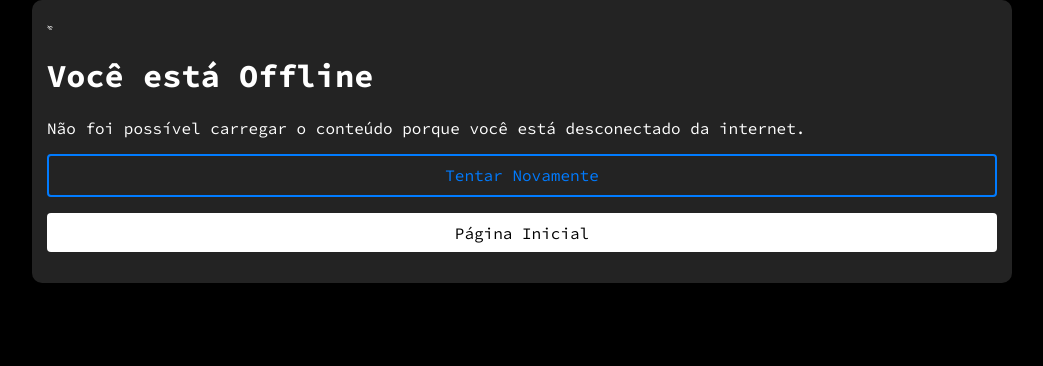
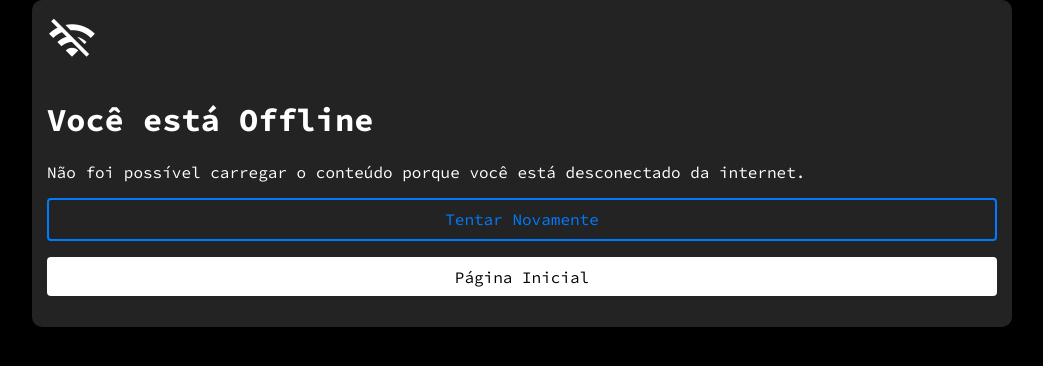
Before and after one commit to clubexadrezcataguases/clubexadrezcataguases, a Jekyll site: the page offline.html, which Jekyll copies as it is, in a window 1280 px wide. Shown: the top 366 px of the page, without its empty margins (118-1161 px from the left). Built offline with Jekyll 4.4.1, drawn with Linux system fonts in a browser that asks for light colours; a script that is not in the unit is left out.

Commit message:
Update offline.html

```diff
--- a/offline.html
+++ b/offline.html
@@ -28,7 +28,7 @@
         /*  icon wifi-off  */
 
             .wifi-off-icon {
-            font-size: 15%;
+            font-size: 50px;
             display: inline-block;
             color: #FFFFFF; /* Cor do ícone */
         }
@@ -46,6 +46,7 @@
     <span class="wifi-off-icon"></span>
     <h1>Você está Offline</h1>
     <p>Não foi possível carregar o conteúdo porque você está desconectado da internet.</p>
+
     <a href="#" onclick="window.location.reload(); return false;" class="button-link" title="Tentar Novamente">Tentar Novamente</a>
     <a href="/" class="button-home" title="Página Inicial">Página Inicial</a>
   </main>
```
